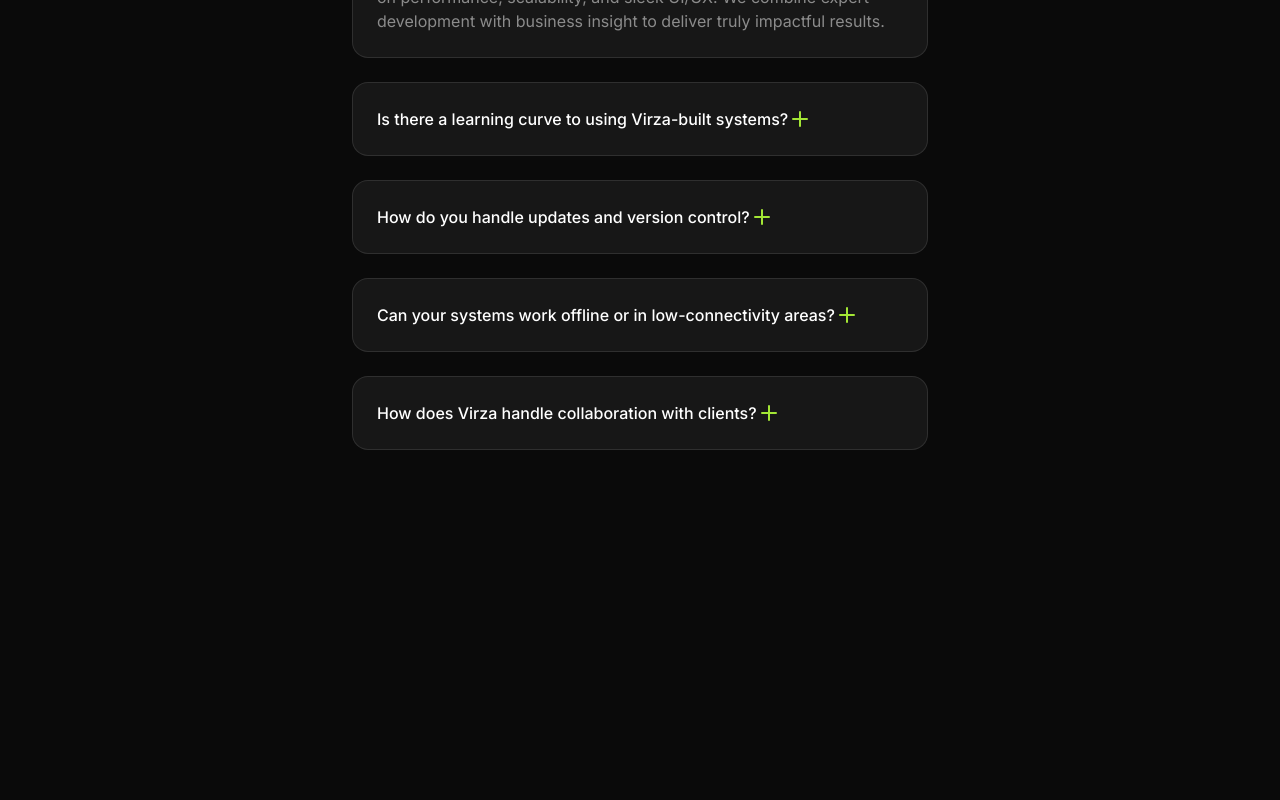
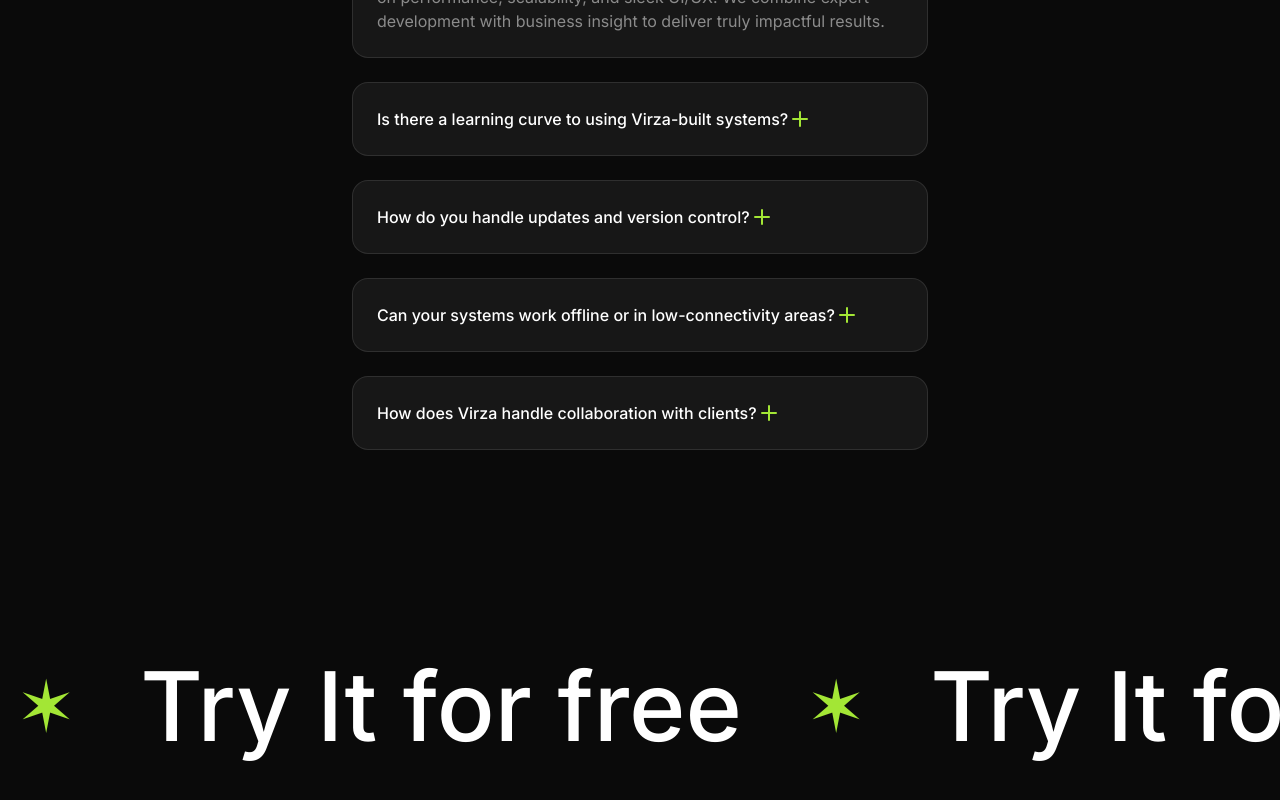
Before and after one commit to iamsulavgautam/virza-website, a Next.js app: page / in a window 1280 px wide. Shown: the part 4347-5147 px from the top of the page. Before the commit the page ends 4893 px from the top, so only its background shows below. Built offline with nearby package versions, Linux system fonts and the light colour scheme.

Commit message:
Call to action portion

```diff
--- a/src/app/page.tsx
+++ b/src/app/page.tsx
@@ -5,9 +5,10 @@
 import Features from "@/sections/Features";
 import Integrations from "@/sections/Integrations";
 import Faqs from "@/sections/Faqs";
+import CallToAction from "@/sections/CallToAction";
 
 export default function Home() {
-    return(
+  return (
     <>
       <Navbar />
       <Hero />
@@ -15,7 +16,8 @@
       <Introduction />
       <Features />
       <Integrations />
-            <Faqs/>
+      <Faqs />
+      <CallToAction />
     </>
   );
 }
--- a/src/sections/CallToAction.tsx
+++ b/src/sections/CallToAction.tsx
@@ -1,3 +1,16 @@
 export default function CallToAction() {
-    return <div>Call To Action</div>;
+  return (
+    <section className="py-24">
+      <div className="overflow-x-clip p-4 flex">
+        <div className="flex flex-none gap-16 text-7l md:text-8xl font-medium">
+          {Array.from({ length: 10 }).map((_, i) => (
+            <div key={i} className="flex items-center gap-16">
+              <span className="text-lime-400 text-7xl">&#10038;</span>
+              <span>Try It for free</span>
+            </div>
+          ))}
+        </div>
+      </div>
+    </section>
+  );
 }
```
Lines whose indentation alone changed are shown as unchanged.
